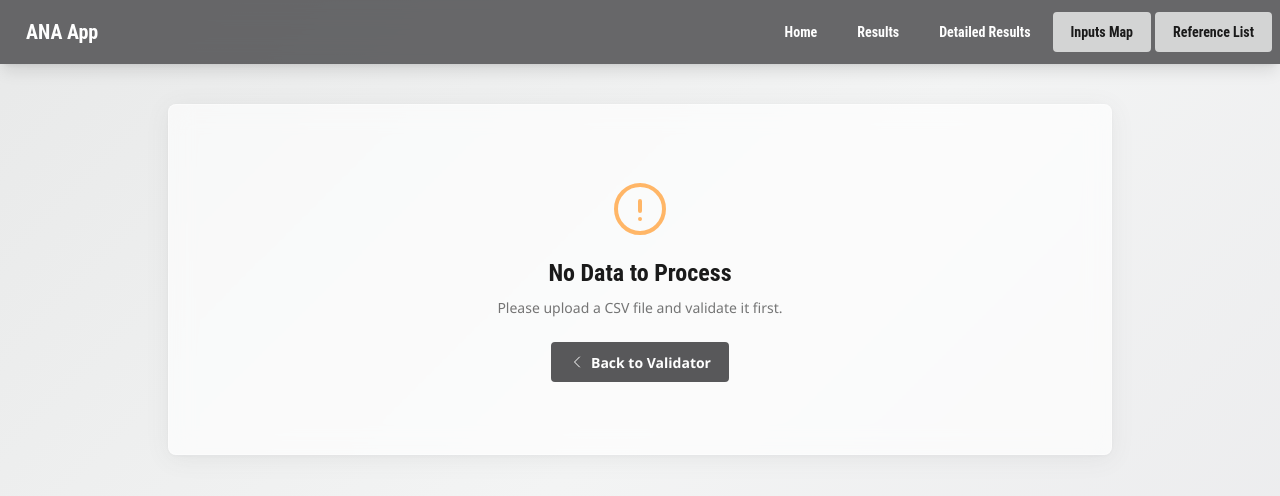
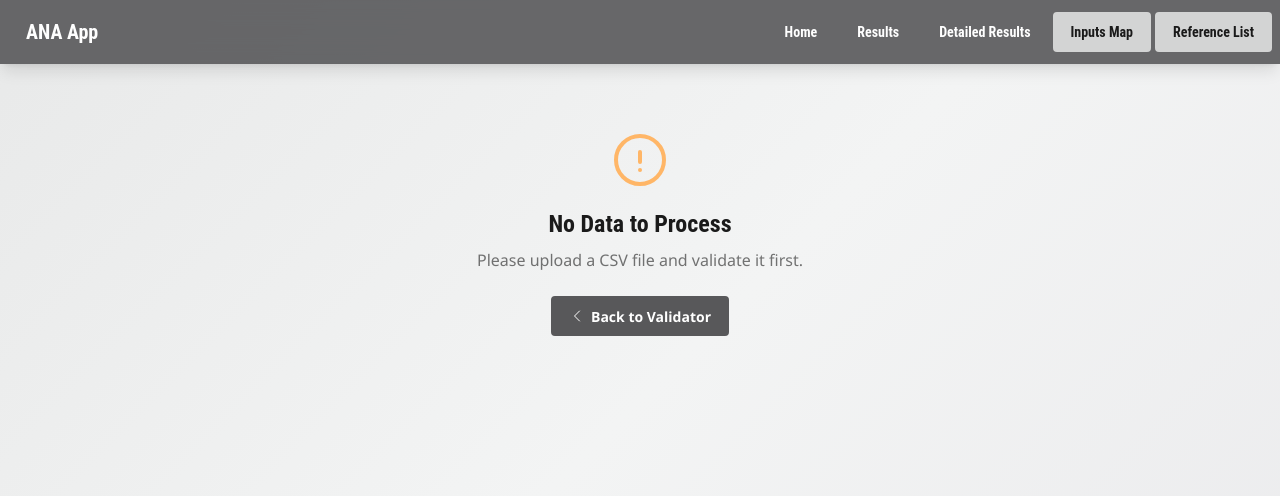
Before and after one commit to gnoblet/ANA_app_svelte, a SvelteKit app: page /circle-packing-inputs in a window 1280 px wide. Shown: the top 496 px of the page. Built offline with nearby package versions, Linux system fonts and the light colour scheme; a web font is replaced by a local one.

Commit message:
style: update button class and text size in Select component; replace FlagView with NoDataState in multiple pages

```diff
--- a/src/lib/components/ui/Select.svelte
+++ b/src/lib/components/ui/Select.svelte
@@ -178,7 +178,7 @@
 	<!-- Trigger -->
 	<button
 		type="button"
-		class="btn btn-neutral btn-outline btn-sm w-full justify-between gap-2 text-left text-xs font-normal"
+		class="btn btn-accent btn-outline btn-sm w-full justify-between gap-2 text-left text-md font-normal"
 		onclick={() => (open = !open)}
 	>
 		<span class="flex flex-wrap gap-1">
--- a/src/routes/circle-packing-inputs/+page.svelte
+++ b/src/routes/circle-packing-inputs/+page.svelte
@@ -5,7 +5,7 @@
 	import { loadIndicatorsIntoStore } from '$lib/stores/indicatorsStore.svelte';
 	import { resolve, asset } from '$app/paths';
 	import Chevron from '$lib/components/ui/Chevron.svelte';
-	import FlagView from '$lib/components/FlagView.svelte';
+	import NoDataState from '$lib/components/ui/NoDataState.svelte';
 
 	let treeData = $state<any>(null);
 	let error = $state<string | null>(null);
@@ -72,12 +72,10 @@
 		<p class="text-error">{error}</p>
 		<a href={resolve('/')} class="btn btn-primary"><Chevron variant="left" /> Back to Validator</a>
 	</div>
+{:else if flagged.length === 0}
+	<NoDataState />
 {:else}
-	<div class="space-y-6 p-6">
-		<FlagView />
-
-		{#if flagged.length > 0}
-			<div class="flex flex-col gap-4">
+	<div class="flex flex-col gap-4 p-4">
 				<!-- Controls row -->
 				<div class="flex flex-wrap items-center gap-6">
 					<!-- UOA selector -->
@@ -145,7 +143,5 @@
 					nodePadding={4}
 					paddingByDepth={{ 0: 60, 1: 40, 2: 5, 3: 5 }}
 				/>
-			</div>
-		{/if}
 	</div>
 {/if}
--- a/src/routes/detailed-viz/+page.svelte
+++ b/src/routes/detailed-viz/+page.svelte
@@ -4,7 +4,7 @@
 	import { indicatorsStore, loadIndicatorsIntoStore } from '$lib/stores/indicatorsStore.svelte';
 	import { resolve } from '$app/paths';
 	import Chevron from '$lib/components/ui/Chevron.svelte';
-	import FlagView from '$lib/components/FlagView.svelte';
+	import NoDataState from '$lib/components/ui/NoDataState.svelte';
 	import IndicatorStrip from '$lib/components/viz/IndicatorStrip.svelte';
 	import Select from '$lib/components/ui/Select.svelte';
 	import {
@@ -248,10 +248,8 @@
 		<a href={resolve('/viz')} class="btn btn-outline btn-md"><Chevron variant="left" /> Back to Results</a>
 	</div>
 
-	<FlagView />
-
 	{#if !hasData}
-		<!-- charts hidden until data is available -->
+		<NoDataState />
 	{:else}
 		<!-- Filters -->
 		<div class="card glass-card">
```
